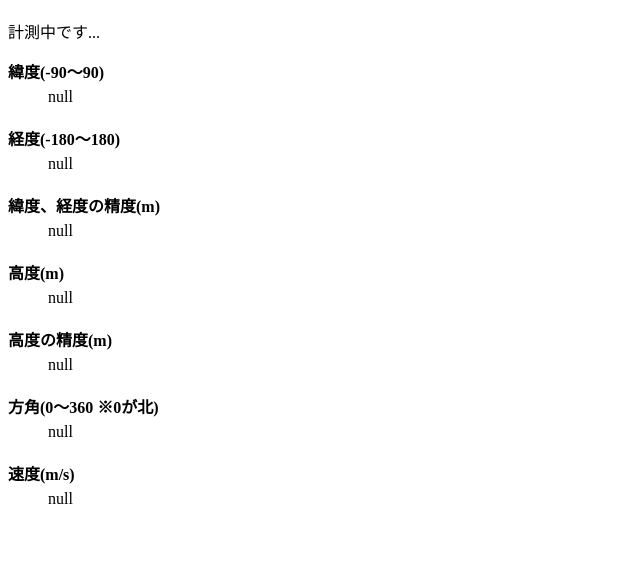
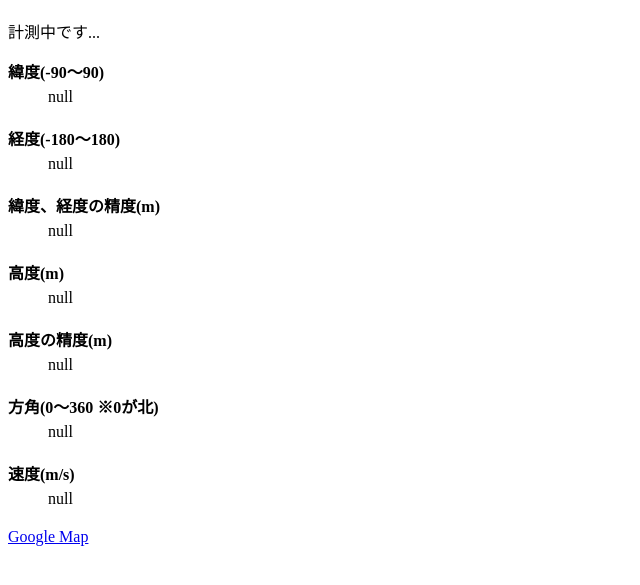
Before and after one commit to howdy39/study-device-api, a website: page geolocation/index.html in a window 1280 px wide. Shown: the part 61-646 px from the top of the page, without its empty margins (0-640 px from the left). Drawn offline with nearby package versions, Linux system fonts and the light colour scheme.

Commit message:
fix: mapへのリンクを追加

```diff
--- a/geolocation/index.html
+++ b/geolocation/index.html
@@ -48,6 +48,7 @@
   </dl>
 </div>
 
+<a href="./map.html">Google Map</a>
 <script src="https://cdn.jsdelivr.net/npm/vue/dist/vue.js"></script>
 <script src="index.js"></script>
 </body>
```
